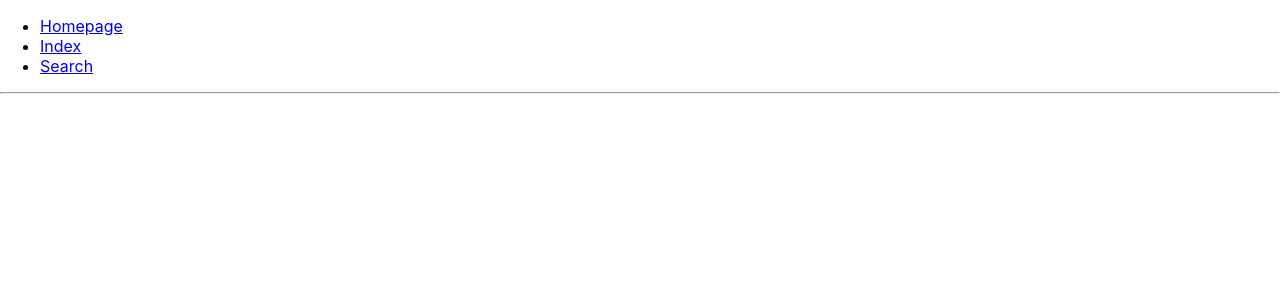
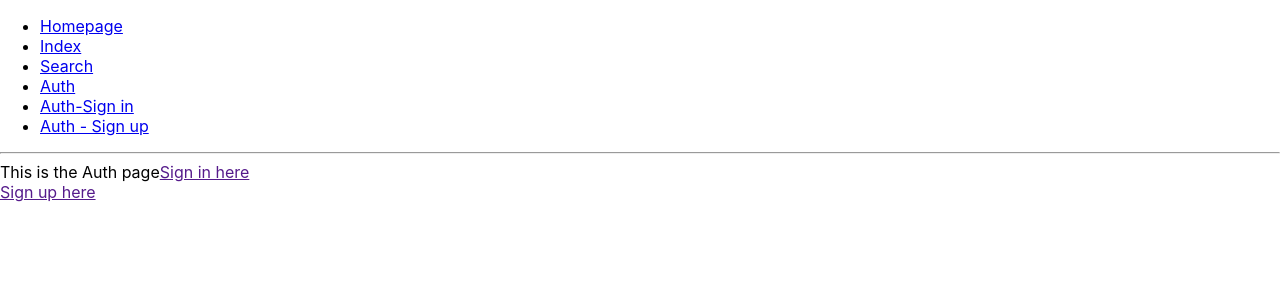
Before and after one commit to gbenga/stream-nature-frontend, a React (Create React App) app: page /auth in a window 1280 px wide. Shown: the top 300 px of the page. Built offline with nearby package versions, Linux system fonts and the light colour scheme; data requests are answered from the project's data file.

Commit message:
added basic routing and pages for auth

```diff
--- a/src/App.js
+++ b/src/App.js
@@ -7,6 +7,9 @@ import IndexPage from "./components/pages/IndexPage";
 import LocationShowPage from "./components/pages/LocationShowPage";
 import UserShowPage from "./components/pages/UserShowPage";
 import Homepage from "./components/pages/Homepage";
+import AuthPage from "./components/pages/AuthPage";
+import SignInPage from "./components/pages/SignInPage";
+import SignUpPage from "./components/pages/SignUpPage";
 import { BrowserRouter as Router, Switch, Route, Link } from "react-router-dom";
 
 export default class App extends Component {
@@ -41,6 +44,15 @@ export default class App extends Component {
             <li>
               <Link to="/search">Search</Link>
             </li>
+            <li>
+              <Link to="/auth">Auth</Link>
+            </li>
+            <li>
+              <Link to="/auth/sign-in">Auth-Sign in</Link>
+            </li>
+            <li>
+              <Link to="/auth/sign-up">Auth - Sign up</Link>
+            </li>
           </ul>
 
           <hr></hr>
@@ -53,6 +65,15 @@ export default class App extends Component {
             </Route>
             <Route exact path="/search">
               <SearchPage events={this.state.events} />
+            </Route>
+            <Route exact path="/auth">
+              <AuthPage />
+            </Route>
+            <Route exact path="/auth/sign-in">
+              <SignInPage />
+            </Route>
+            <Route exact path="/auth/sign-up">
+              <SignUpPage />
             </Route>
             <Route
               exact
--- /dev/null
+++ b/src/components/pages/AuthPage.js
@@ -0,0 +1,15 @@
+import React, { Component } from "react";
+import { BrowserRouter as Router, Switch, Route, Link } from "react-router-dom";
+
+export default class AuthPage extends Component {
+  render() {
+    return (
+      <div id="auth-page">
+        This is the Auth page
+        <Link>Sign in here</Link>
+        <br></br>
+        <Link> Sign up here</Link>
+      </div>
+    );
+  }
+}
--- /dev/null
+++ b/src/components/pages/SignInPage.js
@@ -0,0 +1,11 @@
+import React, { Component } from "react";
+
+export default class SignInPage extends Component {
+  render() {
+    return (
+      <div className="sign-in-page">
+        This is the Sign in page - add a form here
+      </div>
+    );
+  }
+}
--- /dev/null
+++ b/src/components/pages/SignUpPage.js
@@ -0,0 +1,11 @@
+import React, { Component } from "react";
+
+export default class SignUpPage extends Component {
+  render() {
+    return (
+      <div className="sign-up-page">
+        this is the sign up page, add a form here
+      </div>
+    );
+  }
+}
```
Also changed, not shown: src/components/pages/LocationShowPage.js (+14 -6 lines).
